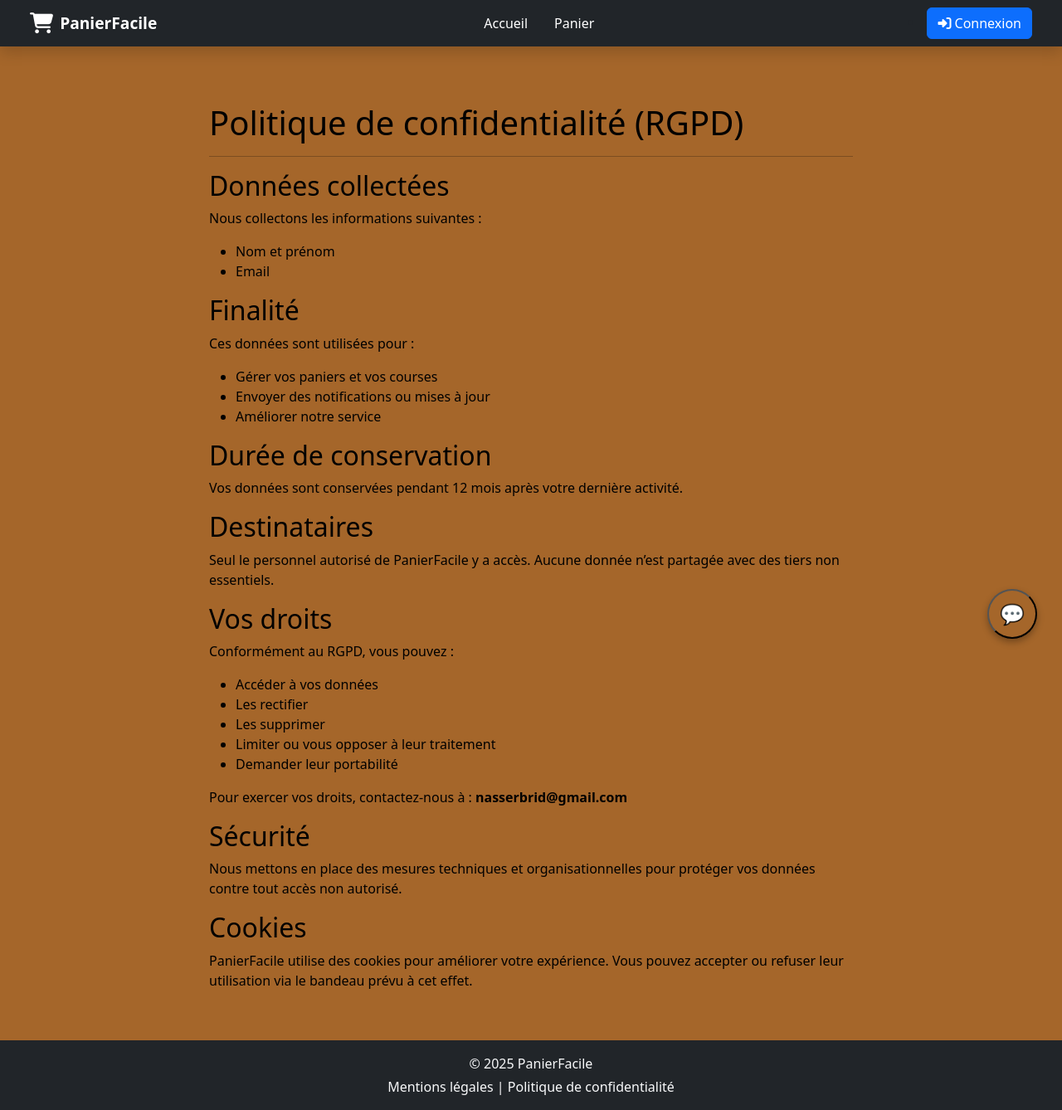
After one commit to nasserbrid/panier_facile, a Django app: page /rgpd/ in a window 1280 px wide. The commit adds this page. Shown: the whole page at 83% size. Run offline with Django 5.2, Linux system fonts and the light colour scheme; some libraries are stand-ins or nearby versions.

Commit message:
Ajout des mentions legales et rgpd

```diff
--- a/core/urls.py
+++ b/core/urls.py
@@ -64,6 +64,7 @@ from django.urls import path, include
 from django.contrib.auth.views import LoginView
 import authentication.views
 import panier.views
+from . import views
 
 urlpatterns = [
     path('admin/', admin.site.urls),
@@ -88,4 +89,6 @@ urlpatterns = [
 
     # Route home directe pour faciliter l'accès
     path('home/', panier.views.home, name='home'),
+    path('mentions-legales/', views.mentions_legales, name='mentions_legales'),
+    path('rgpd/', views.rgpd, name='rgpd'),
 ]
--- /dev/null
+++ b/core/views.py
@@ -0,0 +1,8 @@
+
+from django.shortcuts import render
+
+def mentions_legales(request):
+    return render(request, 'legal/mentions_legales.html')
+
+def rgpd(request):
+    return render(request, 'legal/rgpd.html')
--- a/templates/base.html
+++ b/templates/base.html
@@ -176,6 +176,14 @@
 </script>
 
 <script src="{% static 'js/chatbot.js' %}"></script>
+<footer class="footer bg-dark text-light text-center py-3 mt-4">
+    <p class="mb-1">© 2025 PanierFacile</p>
+    <p class="mb-0">
+        <a href="{% url 'mentions_legales' %}" class="text-light text-decoration-none">Mentions légales</a> |
+        <a href="{% url 'rgpd' %}" class="text-light text-decoration-none">Politique de confidentialité</a>
+    </p>
+</footer>
+
 
   </body>
 </html>
--- /dev/null
+++ b/templates/legal/rgpd.html
@@ -0,0 +1,48 @@
+{% extends 'base.html' %}
+
+{% block title %}Politique de confidentialité{% endblock %}
+
+{% block content %}
+<div class="container mt-5 text-start" style="max-width: 800px; color: black;">
+    <h1>Politique de confidentialité (RGPD)</h1>
+    <hr>
+    <h2>Données collectées</h2>
+    <p>Nous collectons les informations suivantes :</p>
+    <ul>
+        <li>Nom et prénom</li>
+        <li>Email</li>
+        <liHistorique de panier et préférences</li>
+    </ul>
+
+    <h2>Finalité</h2>
+    <p>Ces données sont utilisées pour :</p>
+    <ul>
+        <li>Gérer vos paniers et vos courses</li>
+        <li>Envoyer des notifications ou mises à jour</li>
+        <li>Améliorer notre service</li>
+    </ul>
+
+    <h2>Durée de conservation</h2>
+    <p>Vos données sont conservées pendant 12 mois après votre dernière activité.</p>
+
+    <h2>Destinataires</h2>
+    <p>Seul le personnel autorisé de PanierFacile y a accès. Aucune donnée n’est partagée avec des tiers non essentiels.</p>
+
+    <h2>Vos droits</h2>
+    <p>Conformément au RGPD, vous pouvez :</p>
+    <ul>
+        <li>Accéder à vos données</li>
+        <li>Les rectifier</li>
+        <li>Les supprimer</li>
+        <li>Limiter ou vous opposer à leur traitement</li>
+        <li>Demander leur portabilité</li>
+    </ul>
+    <p>Pour exercer vos droits, contactez-nous à : <strong>nasserbrid@gmail.com</strong></p>
+
+    <h2>Sécurité</h2>
+    <p>Nous mettons en place des mesures techniques et organisationnelles pour protéger vos données contre tout accès non autorisé.</p>
+
+    <h2>Cookies</h2>
+    <p>PanierFacile utilise des cookies pour améliorer votre expérience. Vous pouvez accepter ou refuser leur utilisation via le bandeau prévu à cet effet.</p>
+</div>
+{% endblock %}
```
Also changed, not shown: templates/legal/mentions_legales.html (added, +27 -0 lines).
